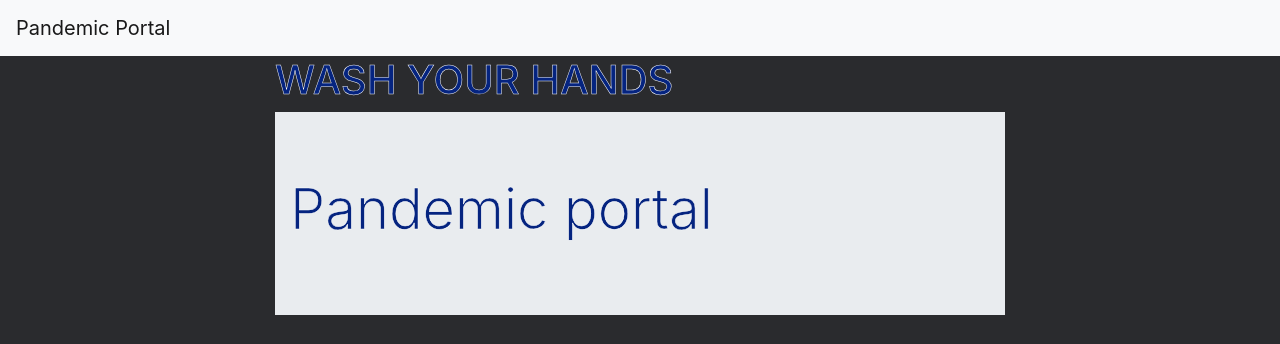
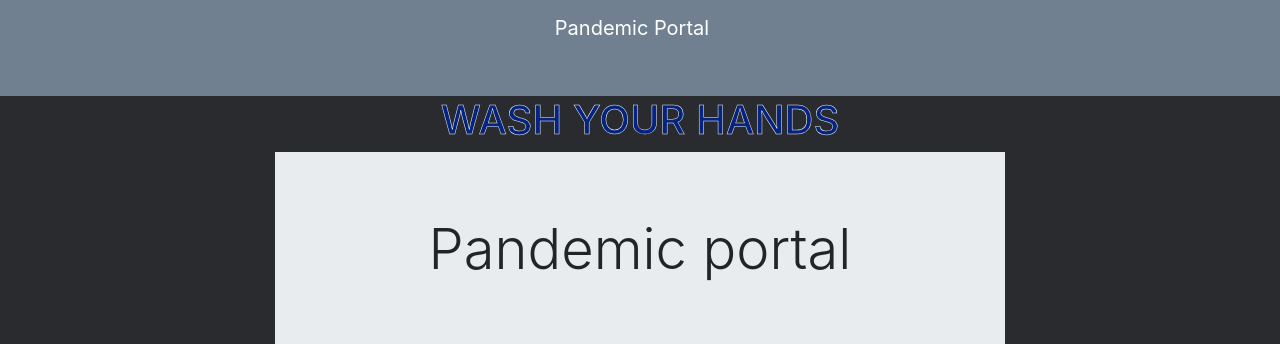
Before and after one commit to JKobygold/Project-2, a Node server app: page / in a window 1280 px wide. Shown: the top 344 px of the page. Run offline with Node 20, Linux system fonts and the light colour scheme; data that the repository does not hold is empty; some libraries are stand-ins or nearby versions.

Commit message:
formated the style

```diff
--- a/config/config.json
+++ b/config/config.json
@@ -4,7 +4,7 @@
 
 
 
-    "password": "rootroot",
+    "password": "root",
 
     "database": "exampledb",
     "host": "localhost",
--- a/public/styles/styles.css
+++ b/public/styles/styles.css
@@ -1,10 +1,25 @@
+.navbar{
+  background-color: slategray;
+  color: white;
+}
+
 #home{
   background-color:#2a2b2e;
 }
+
+html{
+  background-color:#2a2b2e;
+}
 h1{
- color: #052480;
+  text-align: center;
+  color: #052480;
  -webkit-text-stroke-width: .5px;
  -webkit-text-stroke-color: white;
+}
+
+h2{
+  text-align: center;
+
 }
 .list-group-item {
   line-height: 2.5;
@@ -17,7 +32,6 @@ h1{
   margin-right: 50px;
 
 }
-
 .text-box{
   border: 2px black dotted;
   padding: 10px;
@@ -25,14 +39,19 @@ h1{
 }
 
 .box-1{
-  margin-left: 200px;
+  margin-left: 225px;
+  margin-right: 10px;
   /* margin-top: 10px; */
   margin-bottom: 10px;
   /* margin-right: 10px; */
-  border: 2px black dotted;
+  border: 2px white dotted;
   padding: 10px;
   float: right;
   color: #052480;
   -webkit-text-stroke-width: .5px;
  -webkit-text-stroke-color: white;
 }
+
+iframe{
+  border: 2px white dotted;
+}
--- a/views/index.handlebars
+++ b/views/index.handlebars
@@ -1,5 +1,5 @@
-<nav class="navbar navbar-expand-lg navbar-light bg-light">
-        <a class="navbar-brand" href="#">Pandemic Portal</a>
+<nav class="navbar">
+        <a class="navbar-brand" >Pandemic Portal</a>
         <button class="navbar-toggler" type="button" data-toggle="collapse" data-target="#navbarNav" aria-controls="navbarNav" aria-expanded="false" aria-label="Toggle navigation">
           <span class="navbar-toggler-icon"></span>
         </button>
@@ -30,7 +30,7 @@
         <h1>{{msg}}</h1>
         <div class="jumbotron jumbotron-fluid">
           <div class="container">
-            <h1 class="display-4">Pandemic portal</h1>
+            <h2 class="display-4">Pandemic portal</h2>
             {{!-- <p class="lead">it sucks...</p> --}}
           </div>
         </div>
@@ -64,7 +64,7 @@
           </form>
         </div>
 
-        <iframe width="450" height="250" frameborder="0" scrolling="no" marginheight="0" marginwidth="0"
+        <iframe width="450" height="235" frameborder="0" scrolling="no" marginheight="0" marginwidth="0"
           title="2019-nCoV"
           src="//arcgis.com/apps/Embed/index.html?webmap=14aa9e5660cf42b5b4b546dec6ceec7c&extent=77.3846,11.535,163.5174,52.8632&zoom=true&previewImage=false&scale=true&disable_scroll=true&theme=light">
         </iframe>
```
